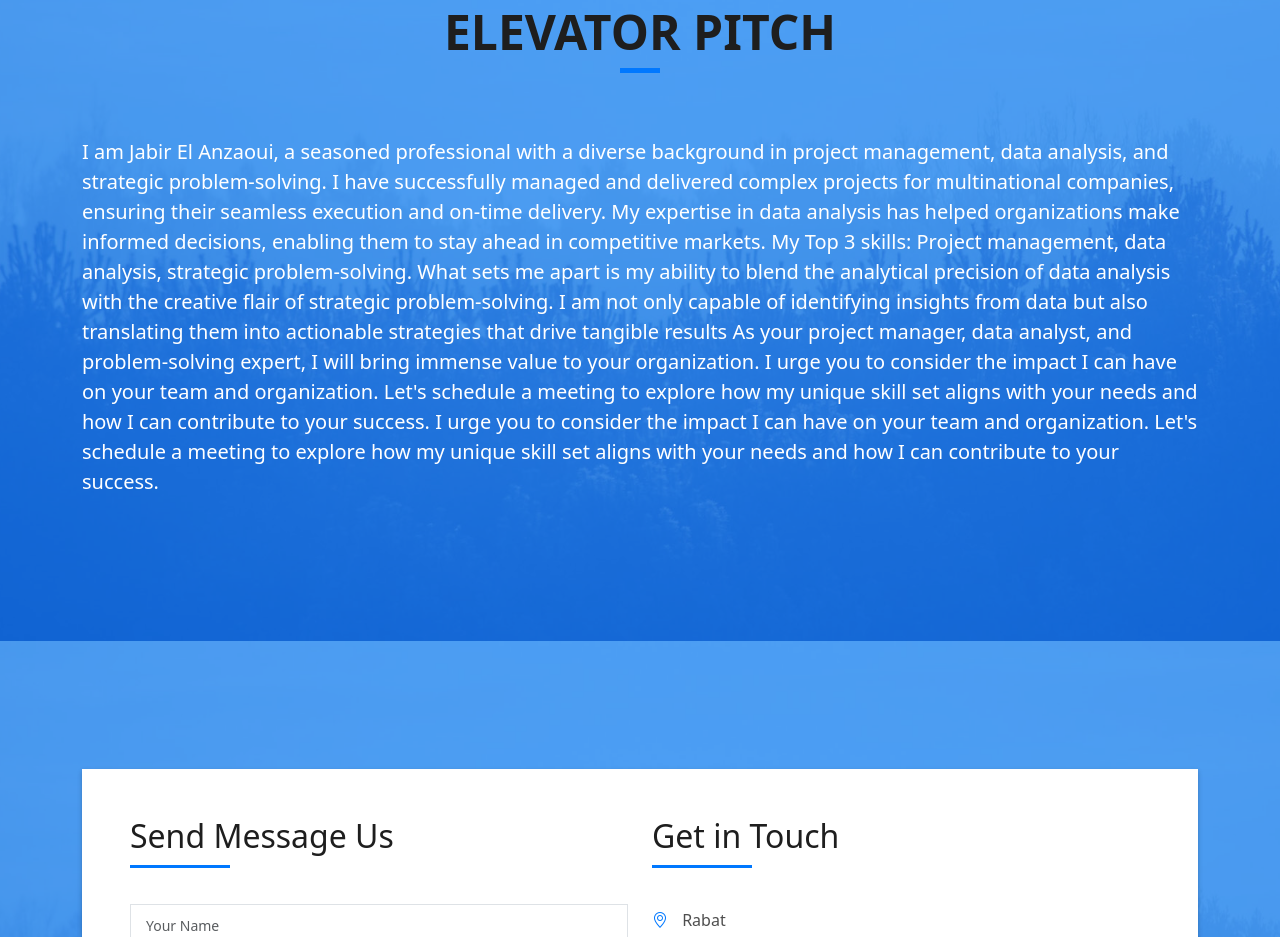
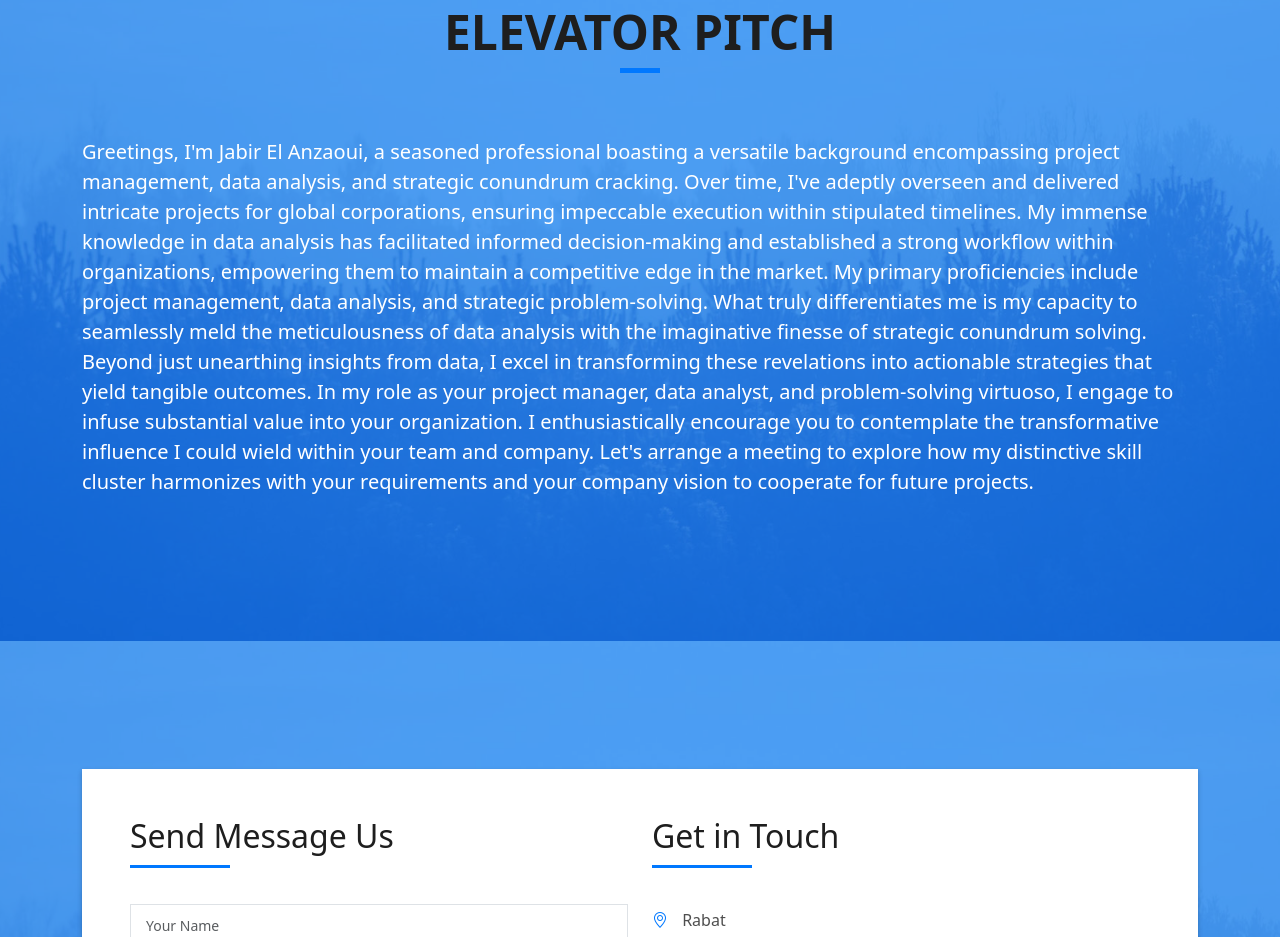
Before and after one commit to skefkef30/Portfolio, a plain HTML site: page index.html in a window 1280 px wide. Shown: the part 2690-3627 px from the top of the page. Drawn offline with Linux system fonts and the light colour scheme.

Commit message:
elevator pitch

```diff
--- a/index.html
+++ b/index.html
@@ -56,7 +56,8 @@
   </header><!-- End Header -->
 
   <!-- ======= Hero Section ======= -->
-  <div id="hero" class="hero route bg-image" style="background-image: url(assets/img/Blue\ Matrix\ Wallpaper\ 1892\ 1920\ x\ 1080\ \ \ WallpaperLayercom.jpg)">
+  <div id="hero" class="hero route bg-image"
+    style="background-image: url(assets/img/Blue\ Matrix\ Wallpaper\ 1892\ 1920\ x\ 1080\ \ \ WallpaperLayercom.jpg)">
     <div class="overlay-itro"></div>
     <div class="hero-content display-table">
       <div class="table-cell">
@@ -172,15 +173,15 @@
         </div>
         <div class="presentationcontainer">
           <strong>Presentation Link : </strong>
-          <a
-            href="./assets/AFS.pdf">Click
+          <a href="./assets/AFS.pdf">Click
             Here To Download</a>
         </div>
       </div>
     </section><!-- End Portfolio Section -->
 
     <!-- ======= Testimonials Section ======= -->
-    <div id="elevator" class="testimonials paralax-mf bg-image" style="background-image: url(assets/img/overlay-bg.jpg)">
+    <div id="elevator" class="testimonials paralax-mf bg-image"
+      style="background-image: url(assets/img/overlay-bg.jpg)">
       <div class="overlay-mf"></div>
       <div class="title-box text-center">
         <h3 class="title-a">
@@ -194,24 +195,19 @@
         <div class="row">
           <div class="col-md-12">
             <p class="elevator lead">
-              I am Jabir El Anzaoui, a seasoned professional with a diverse background in project
-              management, data analysis, and strategic problem-solving.
-              I have successfully managed and delivered complex projects for multinational companies,
-              ensuring their seamless execution and on-time delivery. My expertise in data analysis has
-              helped organizations make informed decisions, enabling them to stay ahead in competitive
-              markets.
-              My Top 3 skills: Project management, data analysis, strategic problem-solving.
-              What sets me apart is my ability to blend the analytical precision of data analysis with the
-              creative flair of strategic problem-solving. I am not only capable of identifying insights from
-              data but also translating them into actionable strategies that drive tangible results
-              As your project manager, data analyst, and problem-solving expert, I will bring immense value
-              to your organization.
-              I urge you to consider the impact I can have on your team and organization. Let's schedule a
-              meeting to explore how my unique skill set aligns with your needs and how I can contribute to
-              your success.
-              I urge you to consider the impact I can have on your team and organization. Let's schedule a
-              meeting to explore how my unique skill set aligns with your needs and how I can contribute to
-              your success.
+              Greetings, I'm Jabir El Anzaoui, a seasoned professional boasting a versatile background encompassing
+              project management, data analysis, and strategic conundrum cracking. Over time, I've adeptly overseen and
+              delivered intricate projects for global corporations, ensuring impeccable execution within stipulated
+              timelines. My immense knowledge in data analysis has facilitated informed decision-making and established
+              a strong workflow within organizations, empowering them to maintain a competitive edge in the market. My
+              primary proficiencies include project management, data analysis, and strategic problem-solving. What truly
+              differentiates me is my capacity to seamlessly meld the meticulousness of data analysis with the
+              imaginative finesse of strategic conundrum solving. Beyond just unearthing insights from data, I excel in
+              transforming these revelations into actionable strategies that yield tangible outcomes. In my role as your
+              project manager, data analyst, and problem-solving virtuoso, I engage to infuse substantial value into
+              your organization. I enthusiastically encourage you to contemplate the transformative influence I could
+              wield within your team and company. Let's arrange a meeting to explore how my distinctive skill cluster
+              harmonizes with your requirements and your company vision to cooperate for future projects.
             </p>
             <!-- <div id="testimonial-mf" class="owl-carousel owl-theme">
 
```
